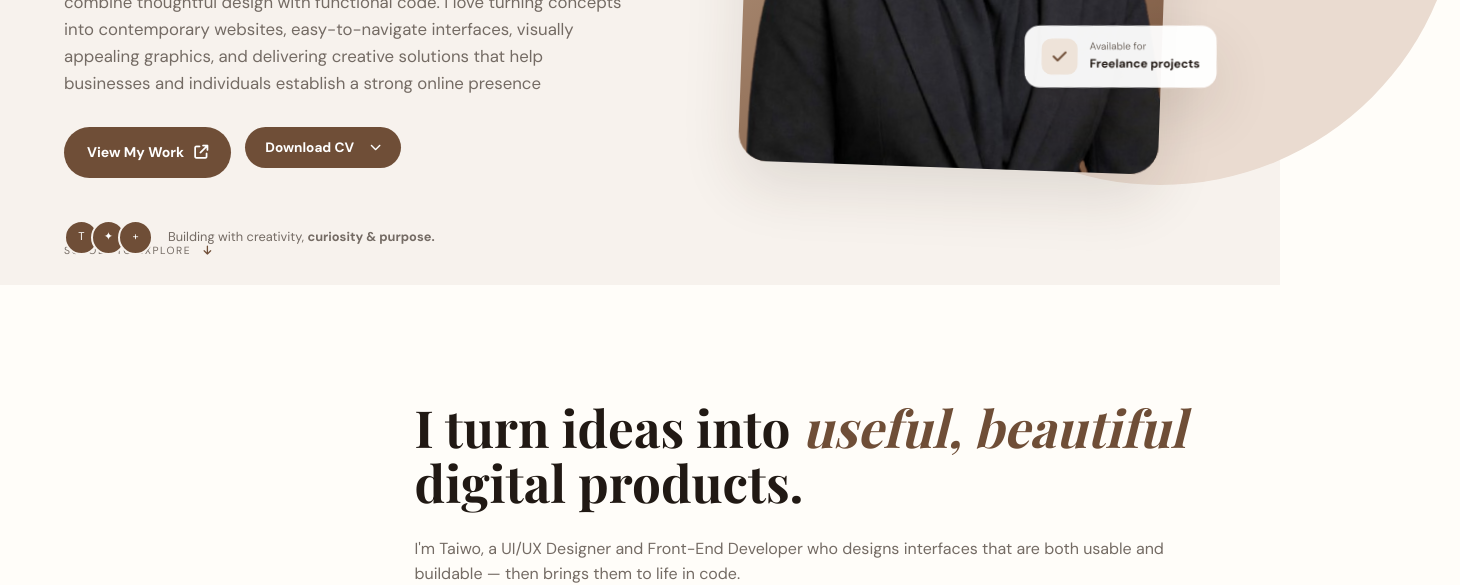
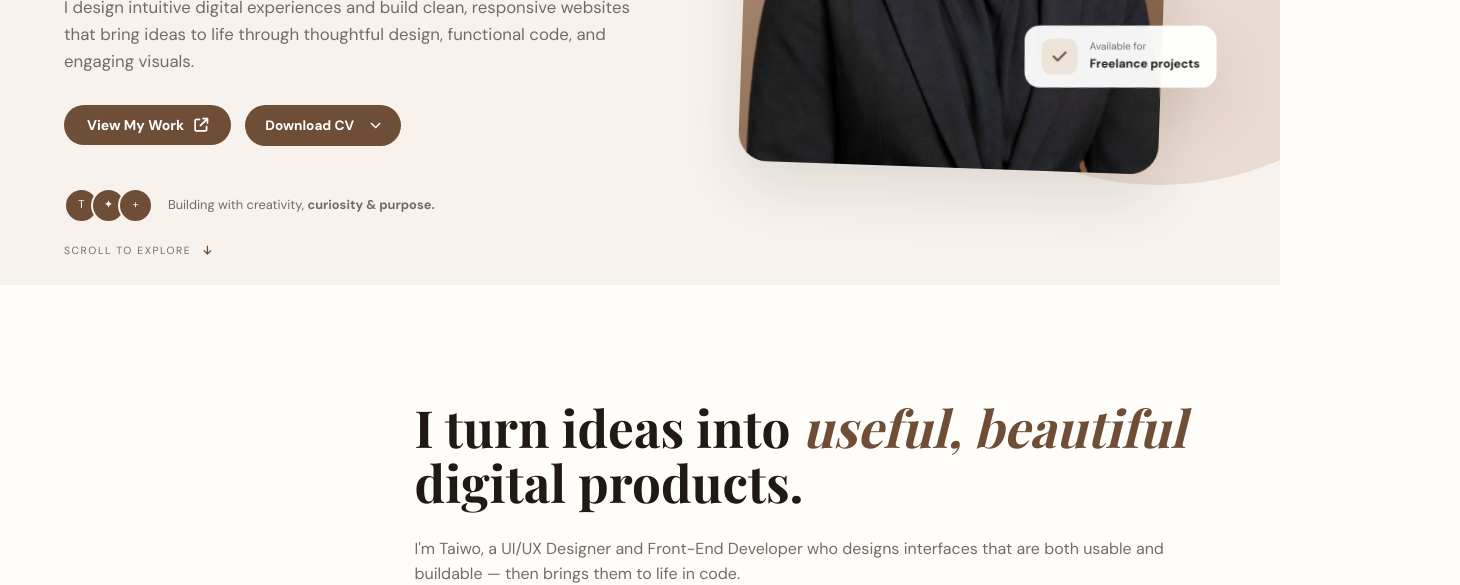
Before and after one commit to Haleemah-design/PORTFOLIO-, a website: page index.html in a window 1280 px wide. Shown: the part 515-1100 px from the top of the page, 1460 px wide, since content can reach past the window. Drawn offline with nearby package versions, Linux system fonts and the light colour scheme.

Commit message:
Update website

```diff
--- a/index.html
+++ b/index.html
@@ -84,9 +84,7 @@
                     </h1>
 
                     <p class="hero-description">
-                        I create clean, responsive websites and intuitive
-                        digital interfaces that combine thoughtful design
-                        with functional code. I love turning concepts into contemporary websites, easy-to-navigate interfaces, visually appealing graphics, and delivering creative solutions that help businesses and individuals establish a strong online presence
+                        I design intuitive digital experiences and build clean, responsive websites that bring ideas to life through thoughtful design, functional code, and engaging visuals.
                     </p>
 
                     <div class="hero-buttons">
--- a/style.css
+++ b/style.css
@@ -31,13 +31,14 @@
 
     margin: 0;
     padding: 0;
-
     box-sizing: border-box;
 
+
 }
 
 
 html {
+overflow-x: hidden;
 
     scroll-behavior: smooth;
 
@@ -45,6 +46,11 @@ html {
 
 
 body {
+width: 100%;
+
+max-width: 100%;
+
+overflow-x: hidden;
 
     font-family: "DM Sans", sans-serif;
 
@@ -400,7 +406,7 @@ button {
 
 
 .primary-btn {
-
+height: 40px;
     background: var(--primary);
 
     color: white;
```
